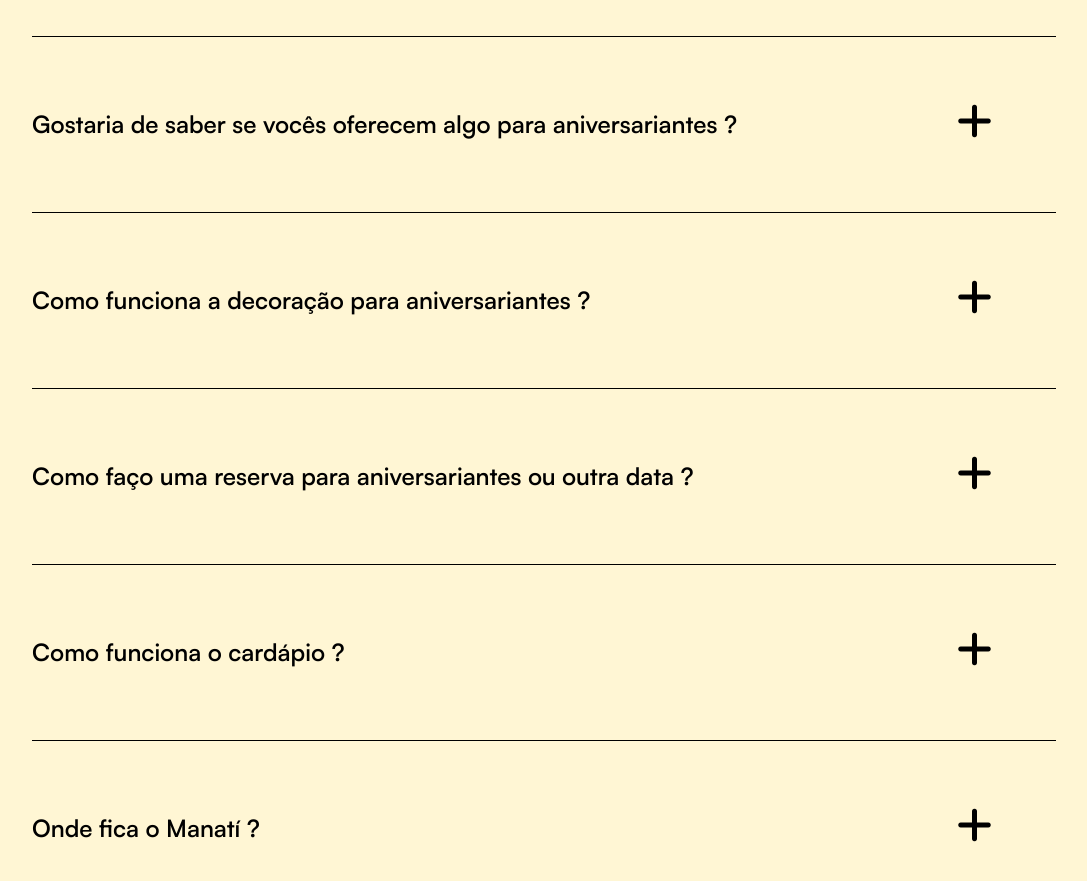
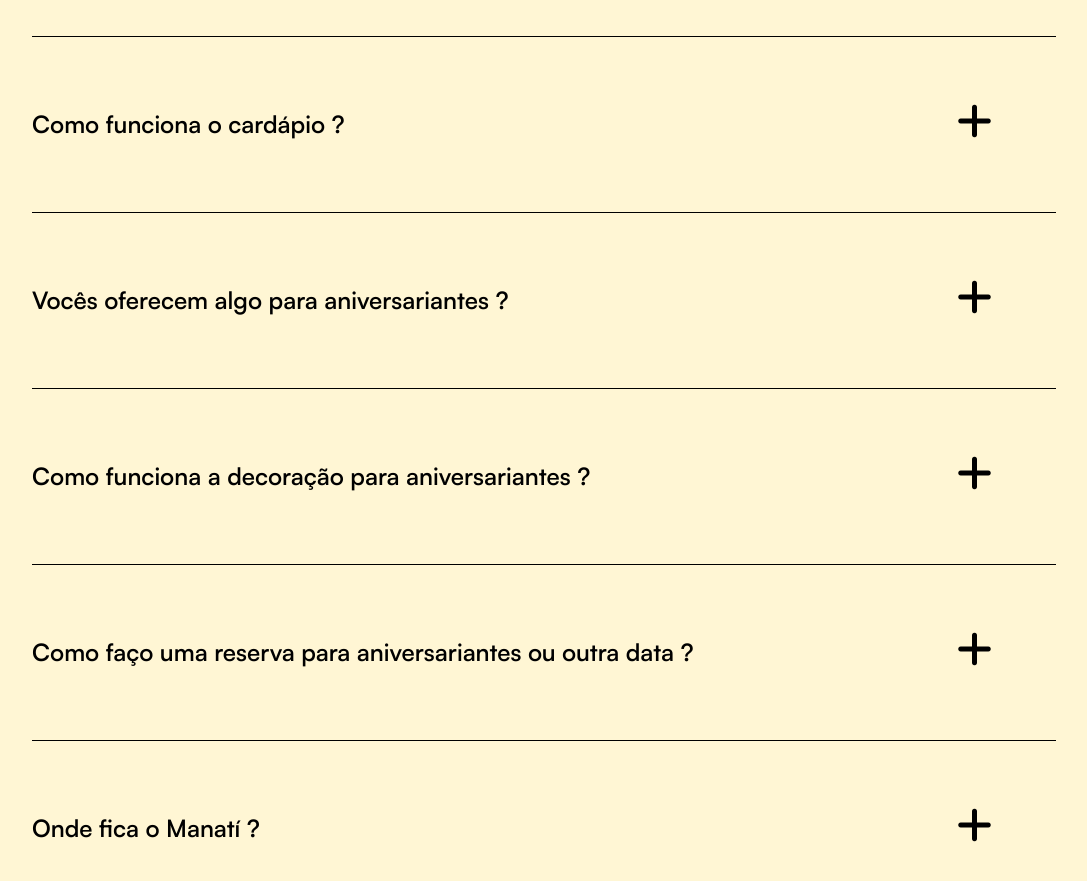
Before and after one commit to miguelgmoreira/manati-landing-page, an Angular app: page / in a window 1280 px wide. Shown: the part 4354-5235 px from the top of the page, without its empty margins (96-1183 px from the left). Built offline with nearby package versions, Linux system fonts and the light colour scheme.

Commit message:
refact: alteração video programação e valor buffet

```diff
--- a/src/app/components/faq/faq.component.ts
+++ b/src/app/components/faq/faq.component.ts
@@ -24,7 +24,12 @@ import { FaqQuestion } from './models/faqQuestion.model';
 export class FaqComponent implements OnInit {
   faqQuestions: FaqQuestion[] = [
     {
-      question: 'Gostaria de saber se vocês oferecem algo para aniversariantes ?',
+      question: 'Como funciona o cardápio ?',
+      answer:
+        'Temos uma enorme variedade, nosso cardápio tem opções de peixes, frutos do mar, carnes, saladas e diversos acompanhamentos, veja mais no <a href="https://www.deliway.com.br/restaurante-manati-delivery-brasilia-df" target="_blank">nosso cardápio digital</a>. O valor é de R$ 119,00 o KG de segunda a sexta-feira e R$ 129,00 aos finais de semana. </br></br> Oferecemos também a opção de se servir à vontade em nosso buffet livre. Por R$99,00 de seg a sexta  e 109,90 aos finais de semana e feriados.',
+    },
+    {
+      question: 'Vocês oferecem algo para aniversariantes ?',
       answer:
         'Aniversariantes recebem uma sobremesa de cortesia e, ao trazer 10 convidados também ganham um drink.',
     },
@@ -37,11 +42,6 @@ export class FaqComponent implements OnInit {
       question: 'Como faço uma reserva para aniversariantes ou outra data ?',
       answer:
         'Enviamos um link para que você possa fazer sua reserva facilmente: <a href="https://widget.getinapp.com.br/D6dNW7PM" target="_blank">Clique aqui</a>. Se preferir, podemos ajudar através do nosso WhatsApp.',
-    },
-    {
-      question: 'Como funciona o cardápio ?',
-      answer:
-        'Temos uma enorme variedade, nosso cardápio tem opções de peixes, frutos do mar, carnes, saladas e diversos acompanhamentos, veja mais no <a href="https://www.deliway.com.br/restaurante-manati-delivery-brasilia-df" target="_blank">nosso cardápio digital</a>. O valor é de R$ 109,90 o KG de segunda a sexta-feira e R$ 119,90 aos finais de semana. </br></br> Oferecemos também a opção de se servir à vontade em nosso buffet livre. Por R$99,00 de seg a sexta  e 109,90 aos finais de semana e feriados.',
     },
     {
       question: 'Onde fica o Manatí ?',
--- a/src/app/components/programacao/programacao.component.html
+++ b/src/app/components/programacao/programacao.component.html
@@ -11,7 +11,7 @@
         class="background-video"
         #video
       >
-        <source src="../../../assets/musica-manati.mp4" type="video/mp4" />
+        <source src="../../../assets/musica-manati2.mp4" type="video/mp4" />
         Seu browser não suporta vídeos HTML5
       </video>
     </div>
```
Also changed, not shown: 2 other files (tests, documents, lock files or other folders).
